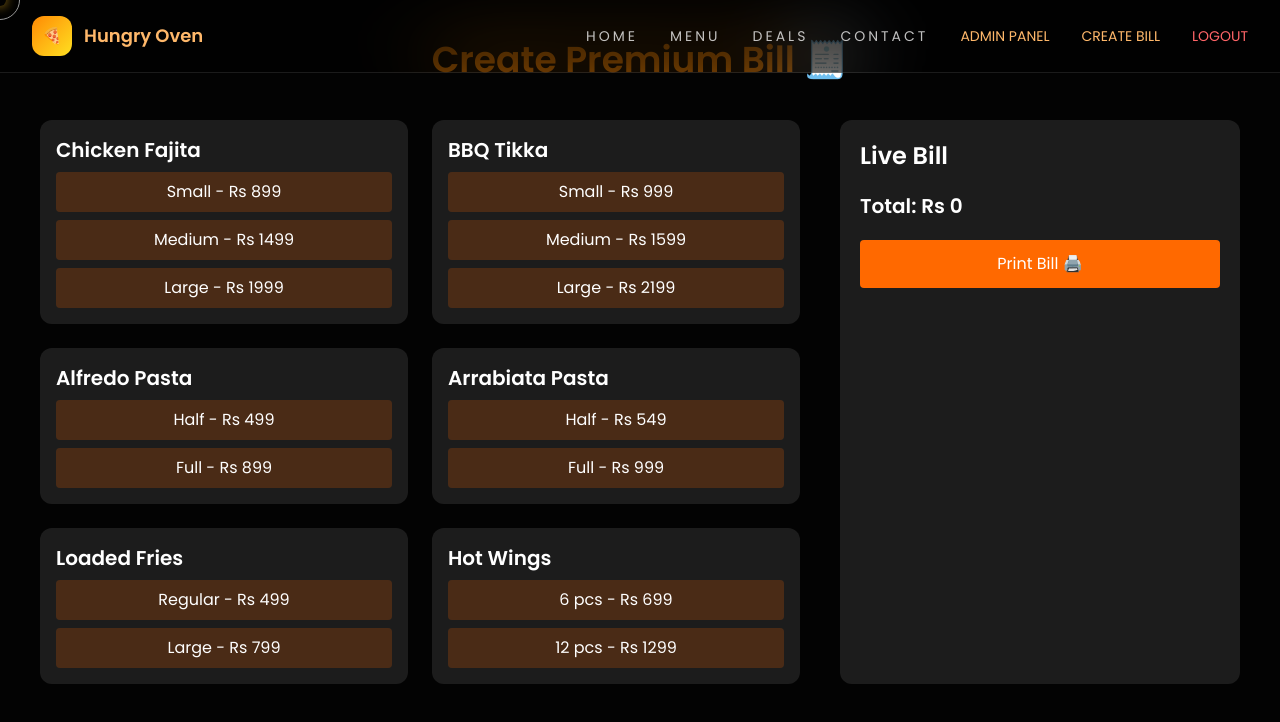
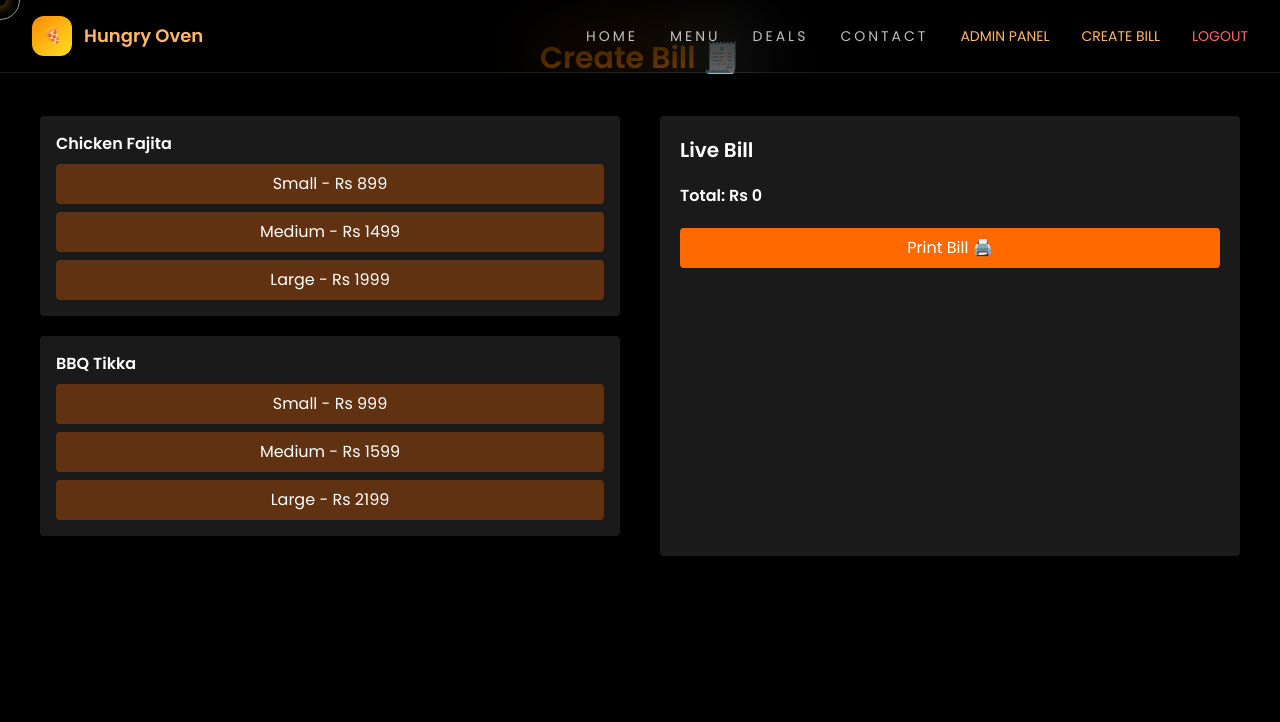
Before and after one commit to itx-me-zaynabb/The-Hungry-Oven, a React (Vite) app: page /create-bill in a window 1280 px wide. Shown: the top 722 px of the page. Built offline with nearby package versions, Linux system fonts and the light colour scheme; sample sign-in values are in the browser's storage.

Commit message:
fixed create bill print issue

```diff
--- a/src/pages/CreateBill.jsx
+++ b/src/pages/CreateBill.jsx
@@ -26,52 +26,11 @@ const menuData = [
       { label: "Large", price: 2199 },
     ],
   },
-  {
-    id: 3,
-    name: "Alfredo Pasta",
-    category: "Pasta",
-    image: "/images/4.webp",
-    sizes: [
-      { label: "Half", price: 499 },
-      { label: "Full", price: 899 },
-    ],
-  },
-  {
-    id: 4,
-    name: "Arrabiata Pasta",
-    category: "Pasta",
-    image: "/images/5.webp",
-    sizes: [
-      { label: "Half", price: 549 },
-      { label: "Full", price: 999 },
-    ],
-  },
-  {
-    id: 5,
-    name: "Loaded Fries",
-    category: "Fries",
-    image: "/images/6.webp",
-    sizes: [
-      { label: "Regular", price: 499 },
-      { label: "Large", price: 799 },
-    ],
-  },
-  {
-    id: 6,
-    name: "Hot Wings",
-    category: "Wings",
-    image: "/images/10.webp",
-    sizes: [
-      { label: "6 pcs", price: 699 },
-      { label: "12 pcs", price: 1299 },
-    ],
-  },
 ];
 
 export default function CreateBill() {
   const [billItems, setBillItems] = useState([]);
 
-  // ✅ FIXED: date added safely
   const date = new Date().toLocaleString();
 
   const addItem = (food, size) => {
@@ -93,31 +52,12 @@ export default function CreateBill() {
         {
           id: Date.now(),
           name: food.name,
-          category: food.category,
           size: size.label,
           price: size.price,
           quantity: 1,
         },
       ]);
     }
-  };
-
-  const increaseQty = (id) => {
-    setBillItems(
-      billItems.map((item) =>
-        item.id === id ? { ...item, quantity: item.quantity + 1 } : item,
-      ),
-    );
-  };
-
-  const decreaseQty = (id) => {
-    setBillItems(
-      billItems
-        .map((item) =>
-          item.id === id ? { ...item, quantity: item.quantity - 1 } : item,
-        )
-        .filter((item) => item.quantity > 0),
-    );
   };
 
   const total = billItems.reduce(
@@ -127,58 +67,70 @@ export default function CreateBill() {
 
   return (
     <>
-      {/* 🖨️ PRINT CSS */}
+      {/* ✅ PRINT ONLY STYLES */}
       <style>{`
-        .print-bill { display: none; }
+        .screen { display: block; }
+
+        .print-receipt { display: none; }
 
         @media print {
-          body * { visibility: hidden; }
+          body * {
+            visibility: hidden;
+          }
 
-          .print-bill,
-          .print-bill * { visibility: visible; }
+          .print-receipt,
+          .print-receipt * {
+            visibility: visible;
+          }
 
-          .print-bill {
-            display: block !important;
+          .print-receipt {
             position: absolute;
+            left: 0;
             top: 0;
-            left: 0;
-            width: 100%;
-            background: white;
+            width: 80mm;
+            padding: 10px;
+            font-family: monospace;
+            color: black;
           }
 
           .receipt {
-            width: 280px;
-            margin: auto;
-            font-family: monospace;
-            color: black;
+            width: 100%;
             text-align: center;
           }
 
           .item {
             display: flex;
             justify-content: space-between;
-            font-size: 14px;
-            margin: 6px 0;
+            font-size: 12px;
+            margin: 4px 0;
           }
 
           hr {
             border: none;
             border-top: 1px dashed black;
-            margin: 10px 0;
+            margin: 8px 0;
           }
 
           @page {
             size: 80mm auto;
             margin: 0;
           }
+
+          /* hide screen UI */
+          .screen {
+            display: none !important;
+          }
         }
       `}</style>
 
-      {/* 🧾 PRINT RECEIPT */}
-      <div className="print-bill">
+      {/* ===================== */}
+      {/* 🧾 PRINT RECEIPT ONLY */}
+      {/* ===================== */}
+      <div className="print-receipt">
         <div className="receipt">
-          <h1>🍕 Hungry Oven</h1>
+          <h2>🍕 Hungry Oven</h2>
           <p>{date}</p>
+
           <hr />
 
           {billItems.map((item) => (
@@ -187,38 +139,42 @@ export default function CreateBill() {
                 {item.name} ({item.size})
               </span>
               <span>
-                {item.quantity} x Rs {item.price}
+                {item.quantity} x {item.price}
               </span>
             </div>
           ))}
 
           <hr />
-          <h2>Total: Rs {total}</h2>
-          <p>✨ Thank you for your order ❤️</p>
+
+          <h3>Total: Rs {total}</h3>
+
+          <hr />
+
+          <p>Thanks for your order ❤️</p>
         </div>
       </div>
 
-      {/* 🔥 MAIN UI */}
-      <section className="relative min-h-screen text-white no-print">
-        <div className="absolute inset-0 bg-black/70" />
-
-        <div className="relative z-10 p-10">
-          <h1 className="text-4xl font-bold text-center text-orange-400">
-            Create Premium Bill 🧾
+      {/* ===================== */}
+      {/* 🔥 SCREEN UI (NO PRINT) */}
+      {/* ===================== */}
+      <div className="screen">
+        <section className="min-h-screen bg-black text-white p-10">
+          <h1 className="text-3xl font-bold text-orange-400 text-center">
+            Create Bill 🧾
           </h1>
 
-          <div className="grid lg:grid-cols-[1fr_400px] gap-10 mt-10">
+          <div className="grid md:grid-cols-2 gap-10 mt-10">
             {/* MENU */}
-            <div className="grid sm:grid-cols-2 gap-6">
+            <div>
               {menuData.map((food) => (
-                <div key={food.id} className="bg-white/10 p-4 rounded-xl">
-                  <h2 className="text-xl font-bold">{food.name}</h2>
+                <div key={food.id} className="mb-5 bg-white/10 p-4 rounded">
+                  <h2 className="font-bold">{food.name}</h2>
 
                   {food.sizes.map((size) => (
                     <button
                       key={size.label}
                       onClick={() => addItem(food, size)}
-                      className="block w-full mt-2 bg-orange-500/20 p-2 rounded"
+                      className="block w-full mt-2 bg-orange-500/30 p-2 rounded"
                     >
                       {size.label} - Rs {size.price}
                     </button>
@@ -228,37 +184,31 @@ export default function CreateBill() {
             </div>
 
             {/* BILL */}
-            <div className="bg-white/10 p-5 rounded-xl">
-              <h2 className="text-2xl font-bold">Live Bill</h2>
+            <div className="bg-white/10 p-5 rounded">
+              <h2 className="text-xl font-bold">Live Bill</h2>
 
               {billItems.map((item) => (
-                <div key={item.id} className="flex justify-between mt-3">
-                  <div>
+                <div key={item.id} className="flex justify-between mt-2">
+                  <span>
                     {item.name} ({item.size})
-                  </div>
-
-                  <div>
-                    <button onClick={() => decreaseQty(item.id)}>-</button>
-                    <span className="mx-2">{item.quantity}</span>
-                    <button onClick={() => increaseQty(item.id)}>+</button>
-                  </div>
-
-                  <div>Rs {item.price * item.quantity}</div>
+                  </span>
+                  <span>{item.quantity}</span>
+                  <span>Rs {item.price * item.quantity}</span>
                 </div>
               ))}
 
-              <h3 className="mt-5 text-xl font-bold">Total: Rs {total}</h3>
+              <h3 className="mt-5 font-bold">Total: Rs {total}</h3>
 
               <button
                 onClick={() => window.print()}
-                className="mt-5 w-full bg-orange-500 py-3 rounded"
+                className="mt-5 w-full bg-orange-500 py-2 rounded"
               >
                 Print Bill 🖨️
               </button>
             </div>
           </div>
-        </div>
-      </section>
+        </section>
+      </div>
     </>
   );
 }
```
